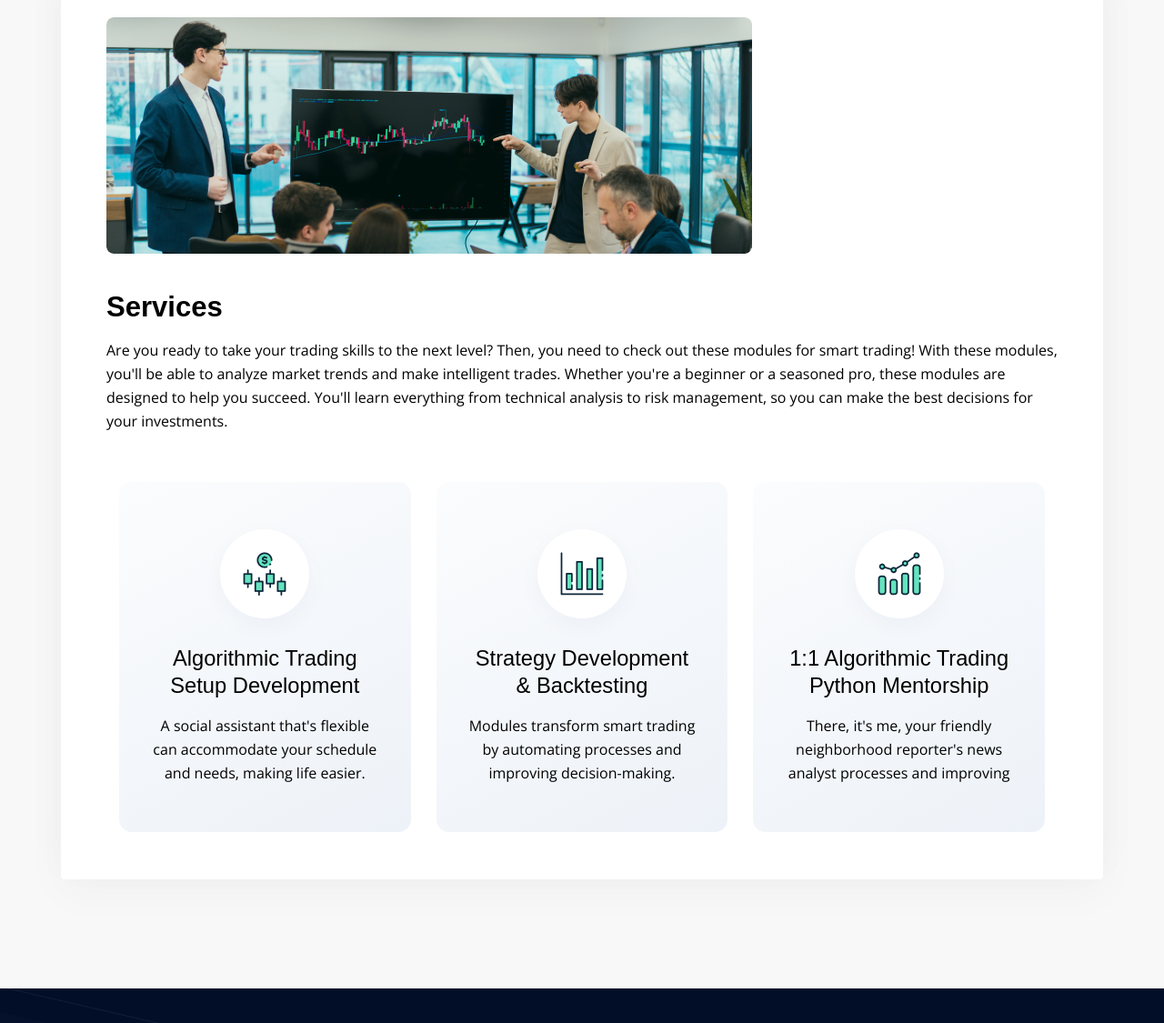
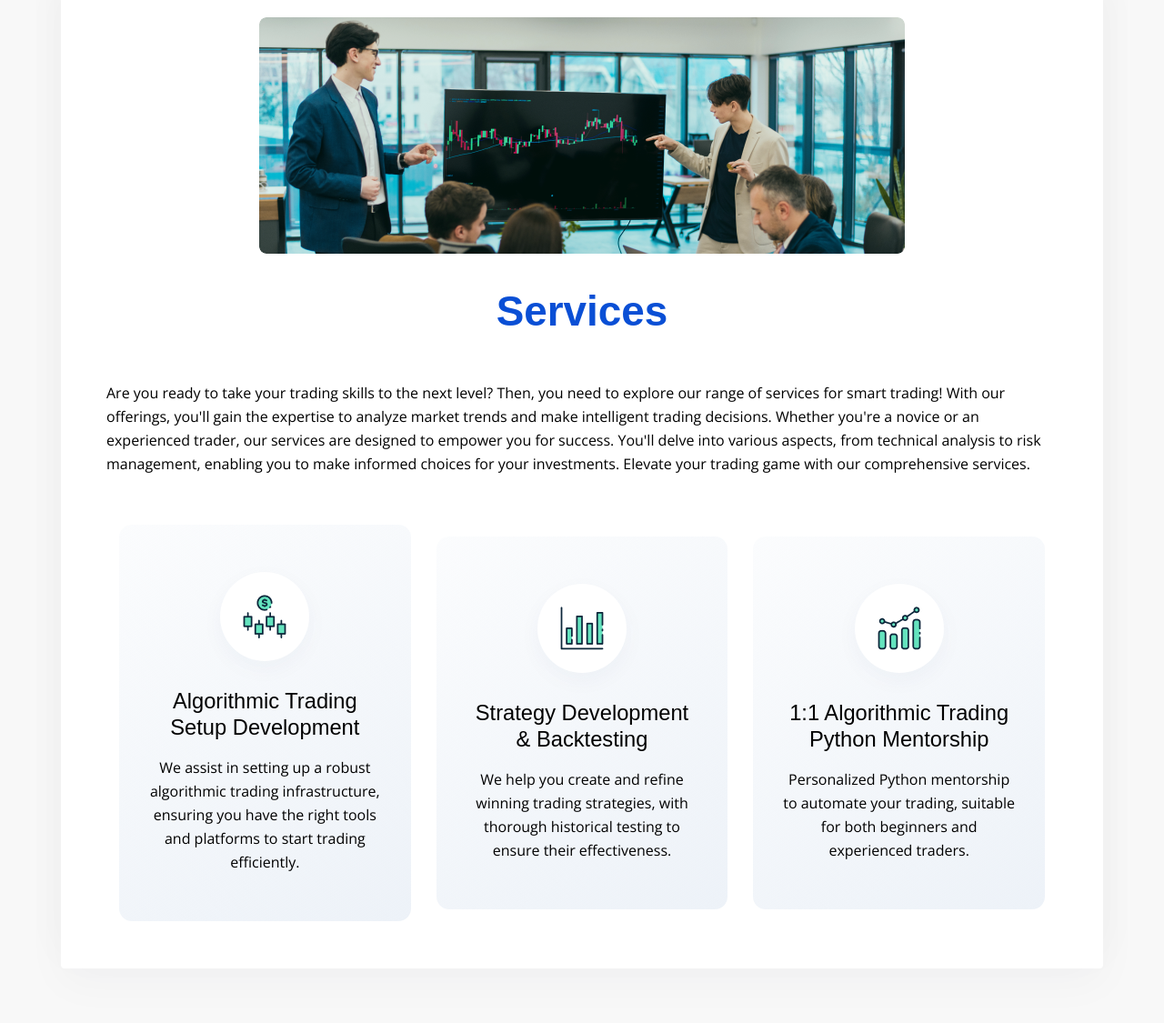
Before and after one commit to automatealgos/automatealgos.github.io, a plain HTML site: page services.html in a window 1280 px wide. Shown: the part 557-1682 px from the top of the page at 91% size. Drawn offline with nearby package versions, Linux system fonts and the light colour scheme; a web font is replaced by a local one.

Commit message:
Update services.html

```diff
--- a/services.html
+++ b/services.html
@@ -214,18 +214,19 @@
             <div class="service-details__item">
               <div class="service-details__item-inner ">
                 <div class="service-details__thumb mb-40" data-aos="fade-up" data-aos-duration="800">
-                  <div class="service-details__thumb-inner">
+                  <div class="service-details__thumb-inner" style="text-align: center;">
                     <img src="assets/images/service/bg.png" alt="service-icon">
                   </div>
                 </div>
-                <div class="service-details__content" data-aos="fade-up" data-aos-duration="900">
-                  <h3 class="mb-15"> <a class="stretched-link" href="service-details.html">Services</a>
-                  </h3>
-                  <p class="mb-0">Are you ready to take your trading skills to the next level? Then, you need to check
-                    out these modules for smart trading! With these modules, you'll be able to analyze market trends and
-                    make intelligent trades. Whether you're a beginner or a seasoned pro, these modules are designed to
-                    help you succeed. You'll learn everything from technical analysis to risk management, so you can
-                    make the best decisions for your investments.</p>
+                <div class="section-header section-header--max50 service-details__content" data-aos="fade-up" data-aos-duration="900">
+                  <h2 class="mb-15 mt-minus-5"> <a class="stretched-link" href="services.html"><span>Services</span></a>
+                  </h2>
+                </div>
+                <div>
+                  <p class="mb-0">Are you ready to take your trading skills to the next level? Then, you need to explore our range of services for smart trading!
+                    With our offerings, you'll gain the expertise to analyze market trends and make intelligent trading decisions. Whether you're a novice or an experienced trader,
+                    our services are designed to empower you for success. You'll delve into various aspects, from technical analysis to risk management,
+                    enabling you to make informed choices for your investments. Elevate your trading game with our comprehensive services.</p>
                 </div>
                 <br>
                 <br>
@@ -242,8 +243,8 @@
                             </div>
                             <div class="service__content">
                               <h5 class="mb-15"> <a class="stretched-link" href="atsd.html">Algorithmic Trading Setup Development</a> </h5>
-                              <p class="mb-0">A social assistant that's flexible can accommodate your schedule and needs, making
-                                life easier.</p>
+                              <p class="mb-0">We assist in setting up a robust algorithmic trading infrastructure, ensuring you have the right tools and platforms to start trading efficiently.
+                              </p>
                             </div>
                           </div>
                         </div>
@@ -258,7 +259,7 @@
                             </div>
                             <div class="service__content">
                               <h5 class="mb-15"> <a class="stretched-link" href="sdb.html">Strategy Development & Backtesting</a> </h5>
-                              <p class="mb-0">Modules transform smart trading by automating processes and improving decision-making.
+                              <p class="mb-0">We help you create and refine winning trading strategies, with thorough historical testing to ensure their effectiveness.
                               </p>
                             </div>
                           </div>
@@ -274,8 +275,8 @@
                             </div>
                             <div class="service__content">
                               <h5 class="mb-15"> <a class="stretched-link" href="atpm.html">1:1 Algorithmic Trading Python Mentorship</a> </h5>
-                              <p class="mb-0">There, it's me, your friendly neighborhood reporter's news analyst processes and
-                                improving</p>
+                              <p class="mb-0">Personalized Python mentorship to automate your trading, suitable for both beginners and experienced traders.
+                              </p>
                             </div>
                           </div>
                         </div>
```
